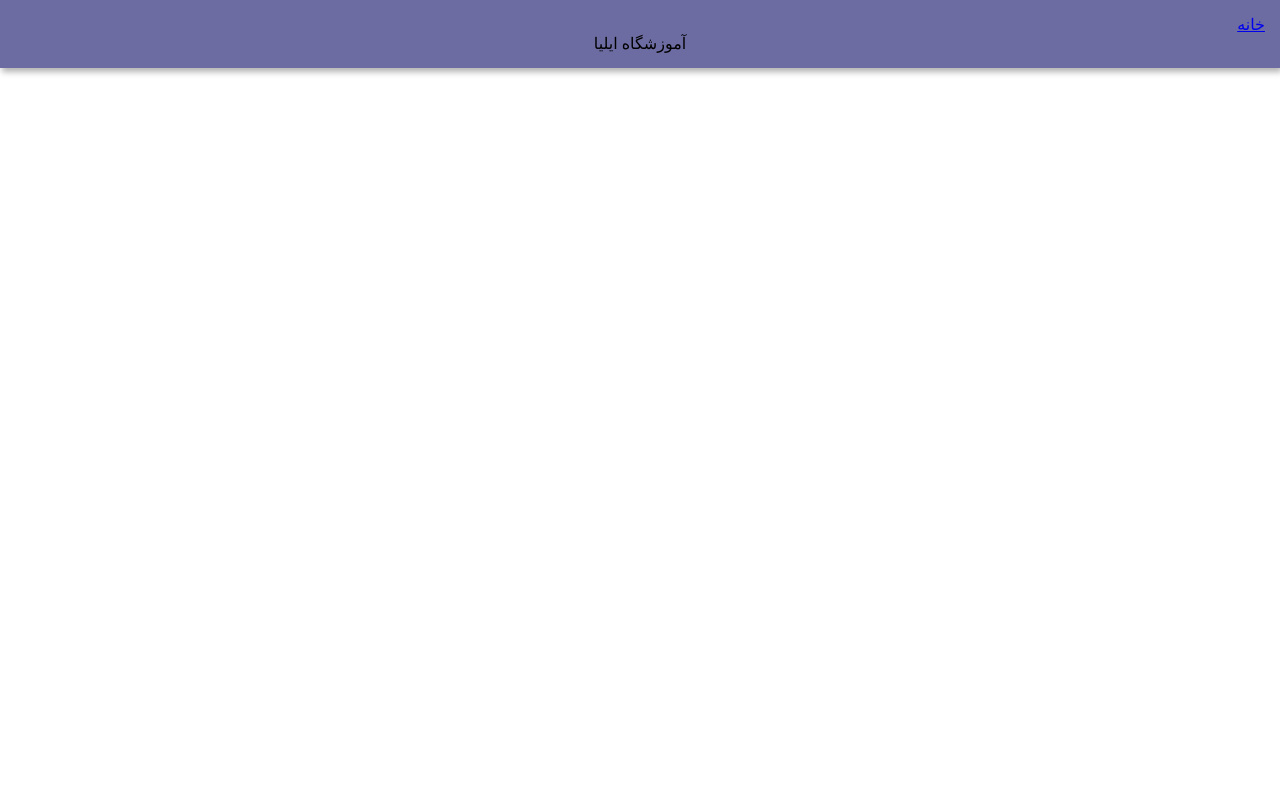
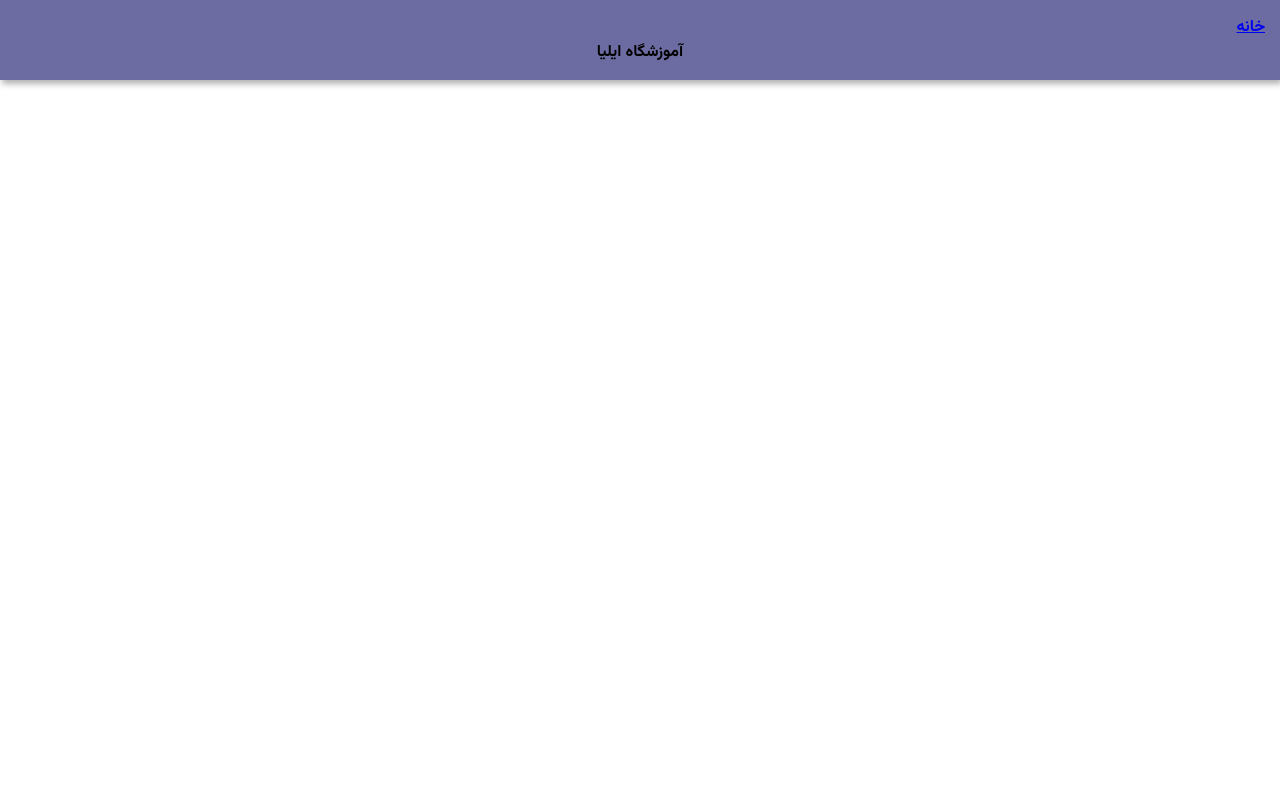
Before and after one commit to saeedemohtasham/academy, a Django app: page /list/search/1 in a window 1280 px wide. Run offline with Django 5.2, Linux system fonts and the light colour scheme.

Commit message:
add font

```diff
--- a/course/settings.py
+++ b/course/settings.py
@@ -117,6 +117,7 @@ USE_TZ = True
 # https://docs.djangoproject.com/en/5.1/howto/static-files/
 
 STATIC_URL = 'static/'
+STATICFILES_DIR=[BASE_DIR,'/static']
 
 # Default primary key field type
 # https://docs.djangoproject.com/en/5.1/ref/settings/#default-auto-field
--- a/list/templates/list/detail.html
+++ b/list/templates/list/detail.html
@@ -5,6 +5,7 @@
     <head>
         <title> لیست دوره ها</title>
         <link rel="stylesheet" href="{% static 'list/style.css' %}">
+        <link rel="stylesheet" href={% static "styles/font.css"%}>
     </head>
     <body>
         <center>
--- a/list/templates/list/list.html
+++ b/list/templates/list/list.html
@@ -1,8 +1,9 @@
+{% load static%}
 <!DOCTYPE html>
 <html>
     <head>
         <title> لیست دوره ها</title>
-
+        <link rel="stylesheet" href={% static "styles/font.css" %}>
     </head>
     <body>
         <center>
--- /dev/null
+++ b/static/styles/font.css
@@ -0,0 +1,7 @@
+@font-face {
+    font-family: 'vazir';
+    src: url('../fonts/vazir.ttf') format('truetype');
+}
+body{
+    font-family:'vazir';
+}
--- a/templates/layout.html
+++ b/templates/layout.html
@@ -1,7 +1,8 @@
-
+{% load static%}
 <html dir="rtl">
     <head>
         <title>{%block title%} مقدار پیش فرض{%endblock%}</title>
+        <link rel="stylesheet" href={% static "styles/font.css" %}>
         <div class="navbar">
             <a style="font_size:20px"href=" {% url 'list'%}"> خانه</a>
 
```
Also changed, not shown: static/fonts/vazir.ttf (added).
